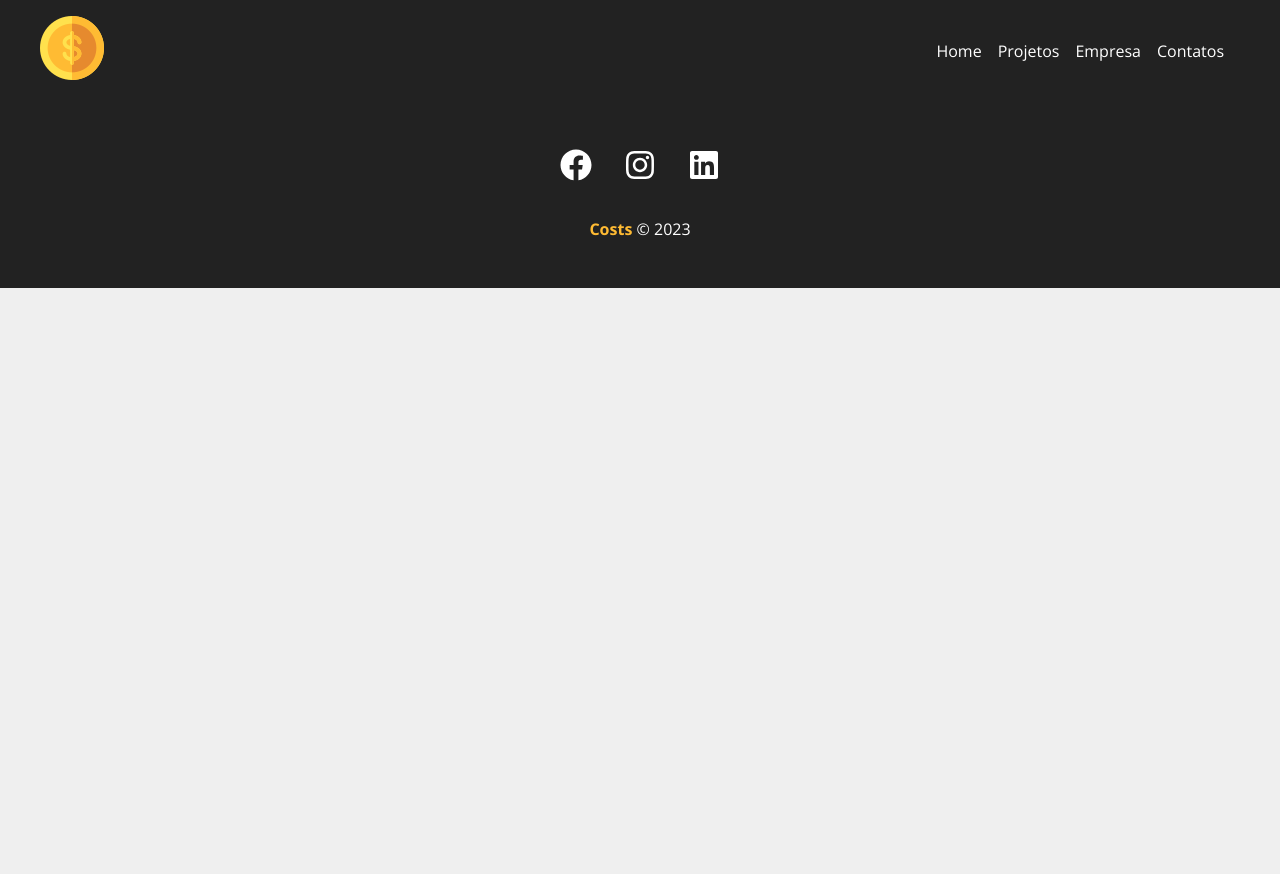
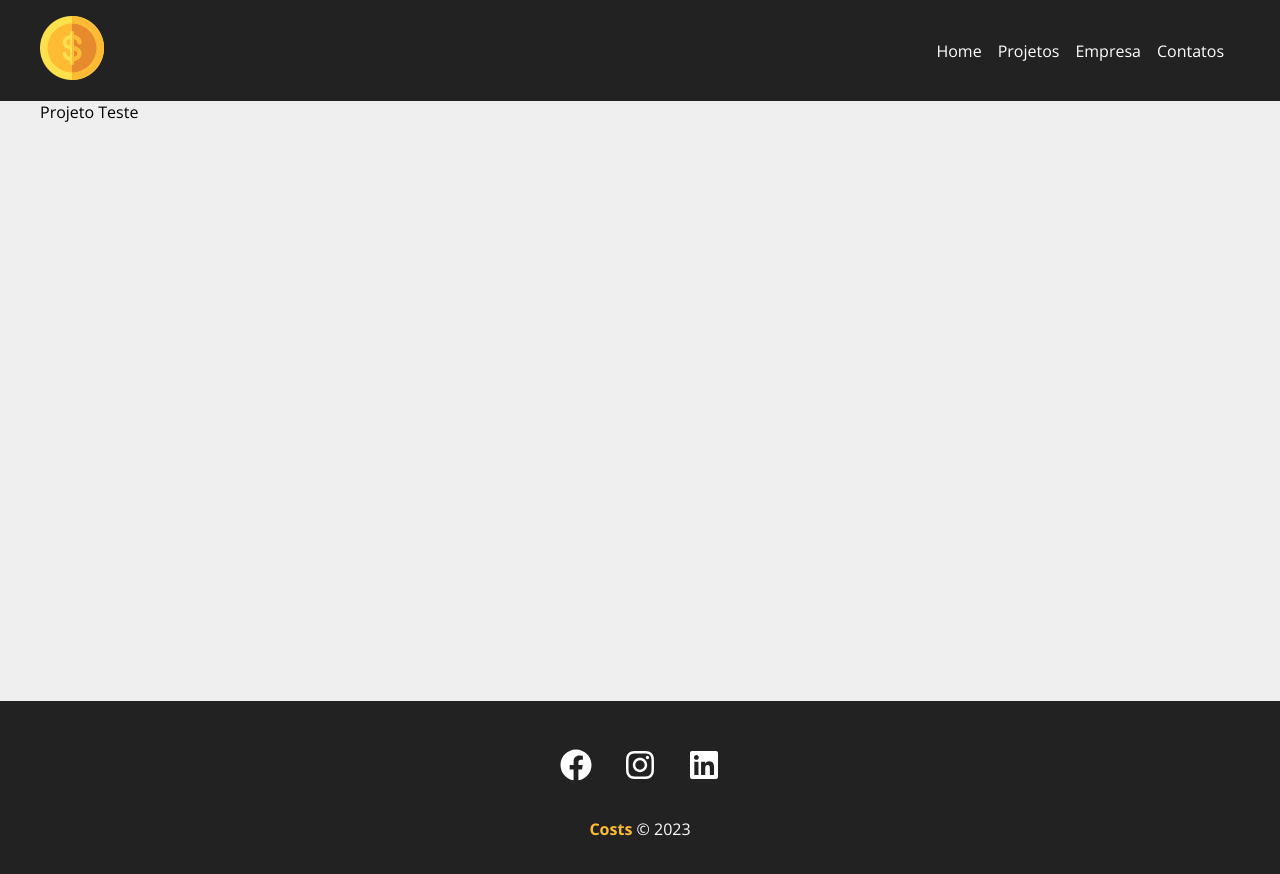
Before and after one commit to SilasPDJ/react-costs-project, a React (Create React App) app in the folder costs/: page /project/1 in a window 1280 px wide. Shown: the top 874 px of the page. Before the commit the page ends 800 px from the top, so only its background shows below. Built offline with nearby package versions, Linux system fonts and the light colour scheme; data requests are answered from the project's data file.

Commit message:
finish #30

```diff
--- a/costs/src/App.js
+++ b/costs/src/App.js
@@ -8,6 +8,7 @@ import Projects from './components/pages/Projects';
 import RouteWithContainer from './components/layout/RoutWithContainer';
 import Navbar from './components/layout/Navbar';
 import Footer from './components/layout/Footer';
+import Project from './components/pages/Project';
 
 function App() {
   return (
@@ -19,6 +20,7 @@ function App() {
         <Route path="/contact" element={<RouteWithContainer><Contact /></RouteWithContainer>} />
         <Route path="/company" element={<RouteWithContainer><Company /></RouteWithContainer>} />
         <Route path="/new_project" element={<RouteWithContainer><NewProject /></RouteWithContainer>} />
+        <Route path="/project/:id" element={<RouteWithContainer><Project /></RouteWithContainer>} />
       </Routes>
       <Footer />
     </Router>
--- /dev/null
+++ b/costs/src/components/pages/Project.js
@@ -0,0 +1,25 @@
+import React from 'react'
+import styles from './Project.module.css'
+
+import { useParams } from 'react-router-dom'
+import { useState, useEffect } from 'react';
+
+export default function Project() {
+  const { id } = useParams();
+  const [project, setProject] = useState([])
+  useEffect(() => {
+    fetch(`http://localhost:5000/projects/${id}`, {
+      method: 'GET',
+      headers: {
+        'ContentType': 'application/json',
+      },
+    }).then(resp => resp.json())
+      .then((data) => {
+        setProject(data)
+      })
+  }, [id])
+  console.log(id)
+  return (
+    <div>{project.name}</div>
+  )
+}
--- a/costs/src/components/project/ProjectCard.js
+++ b/costs/src/components/project/ProjectCard.js
@@ -18,7 +18,7 @@ export default function ProjectCard({ id, name, budget, category, handlerRemove
         <span className={`${styles[category.toLowerCase()]}`}>&nbsp;&nbsp;&nbsp;</span> {category}
       </p>
       <div className={styles.project_card_actions}>
-        <Link to="/">
+        <Link to={`/project/${id}`}>
           <BsPencil />Editar
         </Link>
         <button onClick={remove}>
```
Also changed, not shown: costs/src/components/pages/Project.module.css (added).
